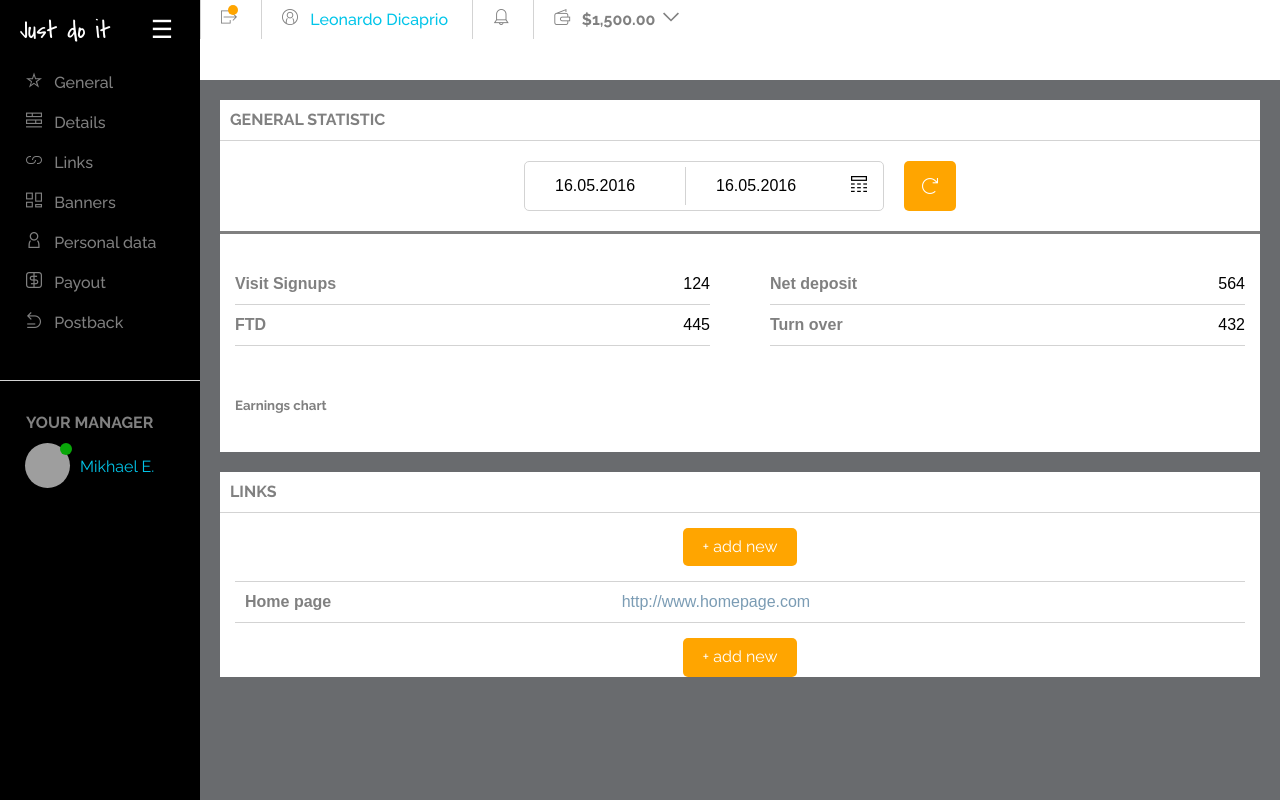
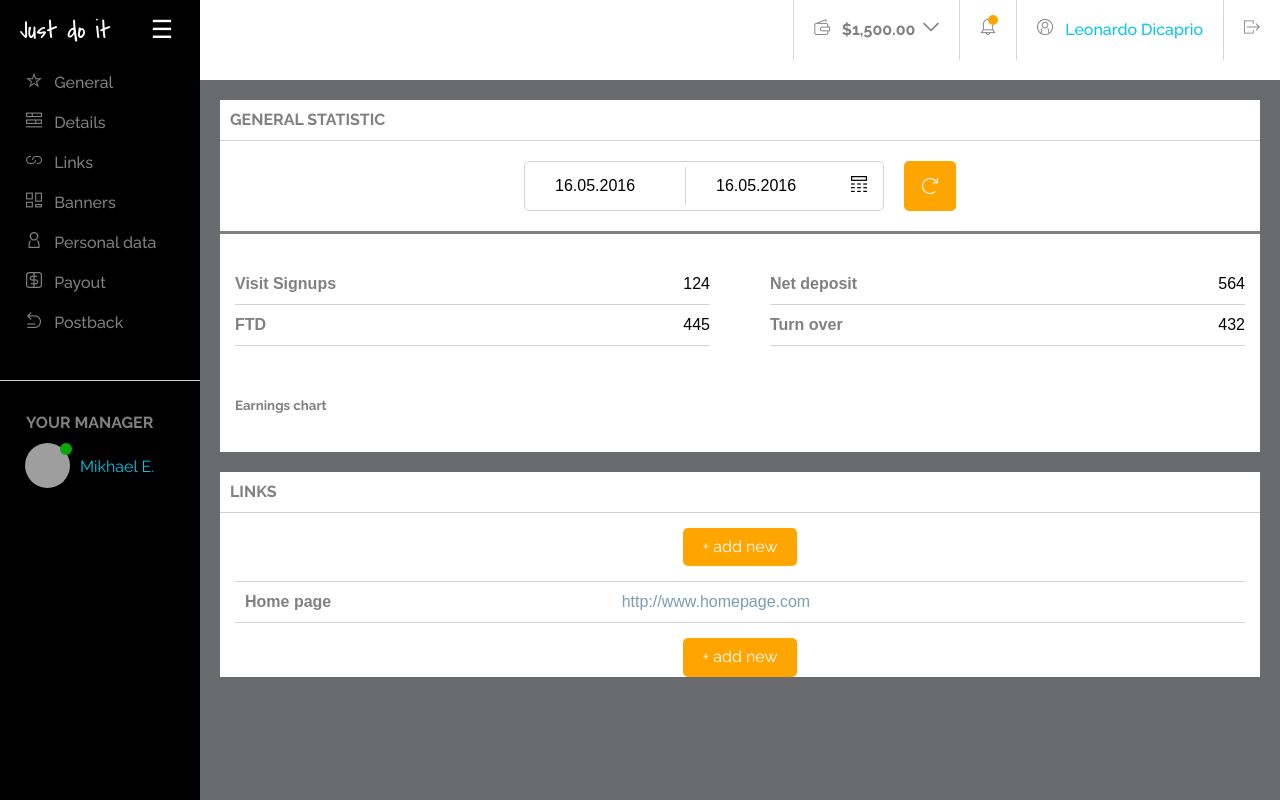
Before and after one commit to jaroslawsolak/9projektIndywidualny, a website: page Index.html in a window 1280 px wide. Drawn offline with nearby package versions, Linux system fonts and the light colour scheme; grey boxes are pictures that could not be loaded.

Commit message:
update 20190514 fixed menu to right

```diff
--- a/package.json
+++ b/package.json
@@ -9,6 +9,7 @@
     "init-project": "npm install --save-dev browser-sync && npm-run-all init:*",
     "init:dirs": "mkdirp sass css vendor images js",
     "init:files": "touch README.md index.html sass/style.scss js/script.js",
+    "init:globstar": "npm install --save-dev copyfiles npm-run-all globstar",
     "init:gitignore": "curl https://raw.githubusercontent.com/github/gitignore/master/Node.gitignore -o .gitignore",
     "build": "npm-run-all build:* test",
     "build:clean": "rimraf css/*",
@@ -35,8 +36,11 @@
   "devDependencies": {
     "autoprefixer-cli": "^1.0.0",
     "browser-sync": "^2.26.3",
+    "copyfiles": "^2.1.0",
+    "globstar": "^1.0.0",
     "mkdirp": "^0.5.1",
     "node-sass": "^4.11.0",
+    "npm-run-all": "^4.1.5",
     "nu-html-checker": "^0.1.0",
     "onchange": "^5.2.0",
     "rimraf": "^2.6.3"
--- a/sass/style.scss
+++ b/sass/style.scss
@@ -320,7 +320,7 @@ body.layout {
 
         li {
           display: inline;
-          //float: right;
+          float: right;
           padding: 10px 0;
           border-left: solid 1px;
           border-left-color: $color-lightgrey;
```
Also changed, not shown: Index.html (line endings or trailing spaces), css/style.css, 2 other files.
